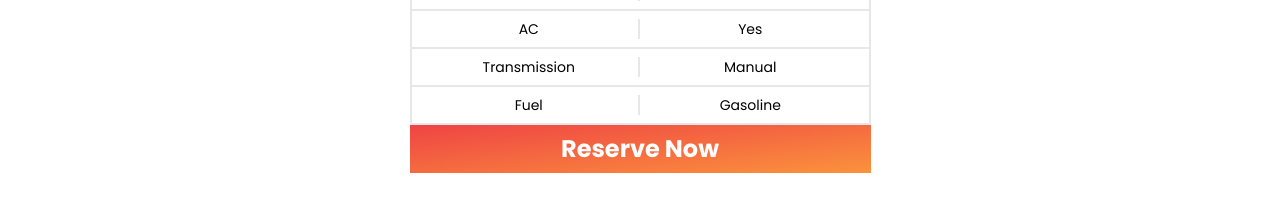
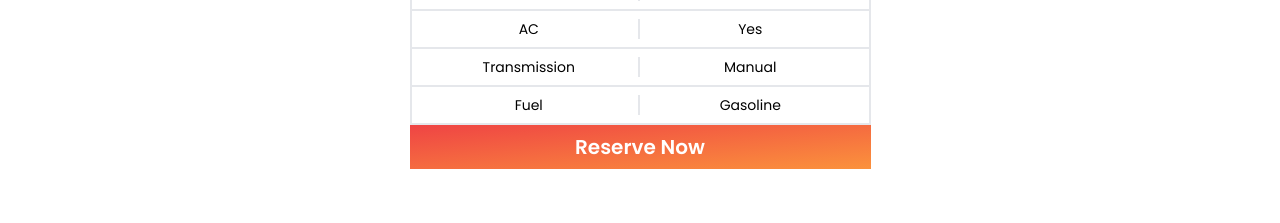
Before and after one commit to BytePrashant/Rental-Ride, a Next.js app: page / in a window 1280 px wide. Shown: the part 4920-5143 px from the top of the page. Built offline with nearby package versions, Linux system fonts and the light colour scheme.

Commit message:
button changed

```diff
--- a/src/components/Pick.tsx
+++ b/src/components/Pick.tsx
@@ -89,7 +89,7 @@
                     </div>
                   </div>
                   <a
-                    className="text-white flex justify-center bg-gradient-to-br from-red-500 to-orange-400 font-bold text-2xl gap-6 p-2 w-full"
+                    className="text-white flex justify-center bg-gradient-to-br from-red-500 to-orange-400 font-semibold text-xl gap-6 p-2 w-full"
                     href="#booking-section"
                   >
                     Reserve Now
```
